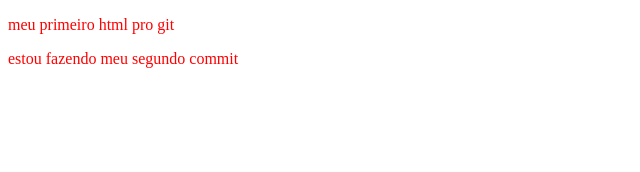
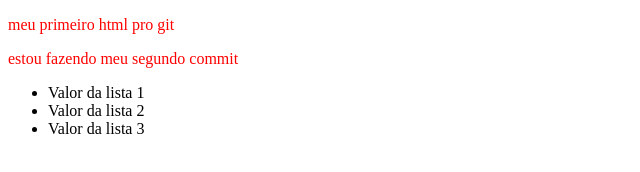
Before and after one commit to thalitavst/projeto01, a plain HTML site: page index.html in a window 1280 px wide. Shown: the whole page, without its empty margins (0-640 px from the left). Drawn offline with Linux system fonts and the light colour scheme.

Commit message:
inclusão de lista no index.html

```diff
--- a/index.html
+++ b/index.html
@@ -10,5 +10,12 @@
 <body>
     <p>meu primeiro html pro git</p>
     <p>estou fazendo meu segundo commit</p>
+    <div>
+        <ul>
+            <li>Valor da lista 1</li>
+            <li>Valor da lista 2</li>
+            <li>Valor da lista 3</li>
+        </ul>
+    </div>
 </body>
 </html>
```
